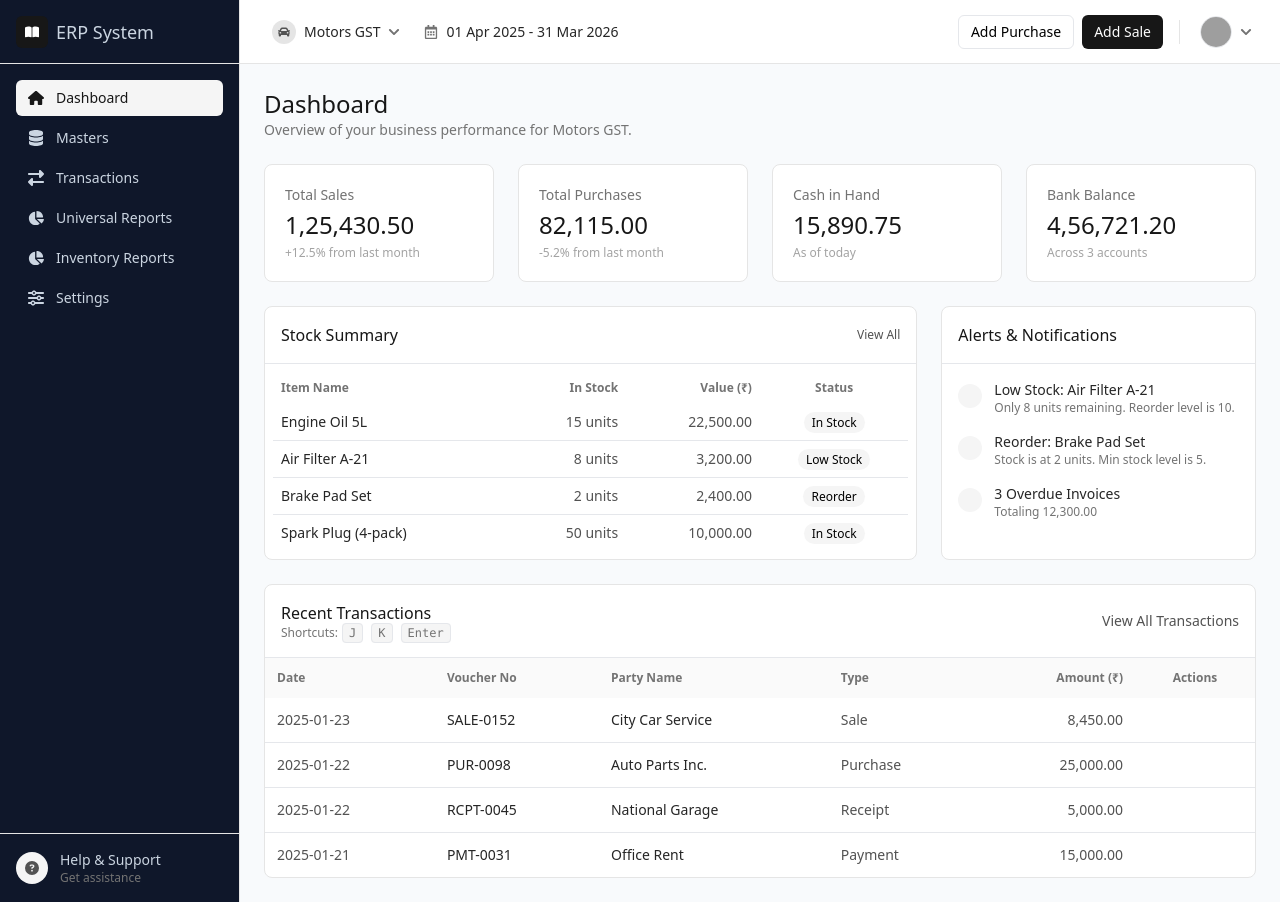
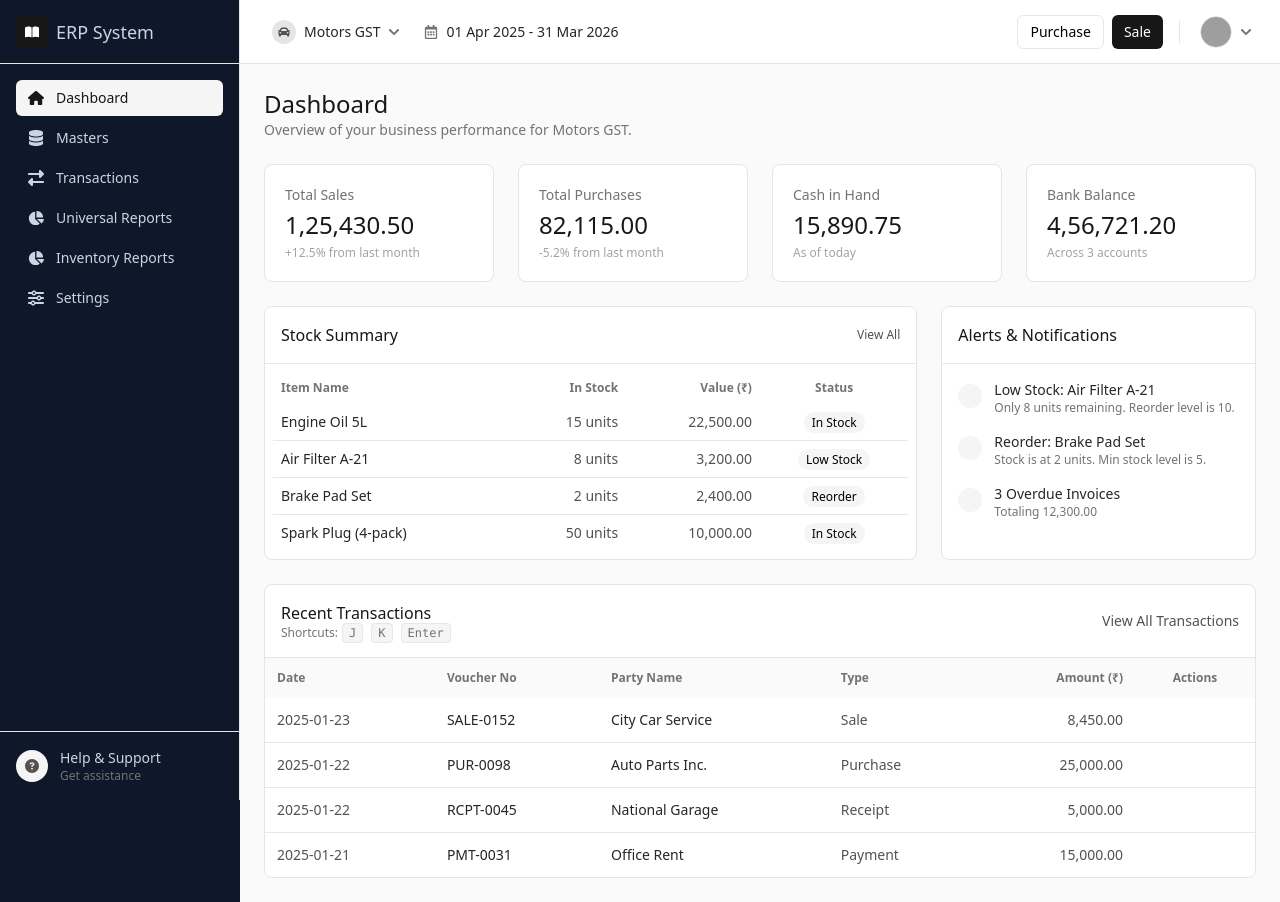
Before and after one commit to Roshani-sahu/Maheshwari-Motors, a React app in the folder frontend/: page /dashboard in a window 1280 px wide. Built offline with nearby package versions, Linux system fonts and the light colour scheme; grey boxes are pictures that could not be loaded; the HTML template or start-up script is replaced by a standard one.

Commit message:
header and layout responsive

```diff
--- a/frontend/src/components/Header.jsx
+++ b/frontend/src/components/Header.jsx
@@ -3,43 +3,72 @@ import {
   FaCar,
   FaChevronDown,
   FaRegCalendarAlt,
+  FaBars,
 } from "react-icons/fa";
 
-const Header = () => {
+const Header = ({ onMenuClick }) => {
   return (
-    <header className="flex items-center justify-between h-16 px-6 bg-white border-b border-neutral-200">
-      {/* Left */}
-      <div className="flex items-center gap-4">
+    <header className="flex flex-col sm:flex-row sm:items-center sm:justify-between h-auto sm:h-16 px-4 sm:px-6 py-2 sm:py-0 bg-white border-b border-neutral-200">
+      {/* Top row on mobile, left section on desktop */}
+      <div className="flex items-center justify-between sm:justify-start gap-2 sm:gap-4">
+        {/* Mobile menu button */}
+        <button
+          onClick={onMenuClick}
+          className="lg:hidden p-2 rounded-md hover:bg-neutral-100"
+        >
+          <FaBars className="text-neutral-700" />
+        </button>
+
         <button className="flex items-center gap-2 p-2 rounded-md hover:bg-neutral-100">
           <div className="w-6 h-6 flex items-center justify-center bg-neutral-200 rounded-full">
             <FaCar className="text-xs text-neutral-600" />
           </div>
-          <span className="text-sm text-neutral-800">Motors GST</span>
+          <span className="text-sm text-neutral-800">
+            Motors GST
+          </span>
           <FaChevronDown className="text-xs text-neutral-500" />
         </button>
 
-        <div className="flex items-center gap-2 text-sm">
+        {/* User avatar - moved to top right on mobile */}
+        <button className="sm:hidden flex items-center gap-2 p-1 rounded-full hover:bg-neutral-100">
+          <img
+            src="https://api.dicebear.com/7.x/notionists/svg?seed=251"
+            className="w-8 h-8 rounded-full border"
+            alt="User"
+          />
+        </button>
+
+        <div className="hidden lg:flex items-center gap-2 text-xs sm:text-sm">
           <FaRegCalendarAlt className="text-neutral-500" />
-          <span className="text-neutral-800">
+          <span className="text-neutral-800 truncate">
             01 Apr 2025 - 31 Mar 2026
           </span>
         </div>
       </div>
 
-      {/* Right */}
-      <div className="flex items-center gap-4">
-        <div className="flex gap-2">
-          <button className="px-3 py-1.5 text-sm border rounded-md hover:bg-neutral-50">
-            Add Purchase
+      {/* Bottom row on mobile, right section on desktop */}
+      <div className="flex items-center justify-between sm:justify-end gap-2 sm:gap-4 mt-2 sm:mt-0">
+        <div className="lg:hidden  flex items-center gap-2 text-xs sm:text-sm">
+          <FaRegCalendarAlt className="text-neutral-500" />
+          <span className="text-neutral-800 truncate">
+            01 Apr 2025 - 31 Mar 2026
+          </span>
+        </div>
+
+        <div className="flex items-center gap-2 sm:gap-4">
+          <div className="flex gap-1 sm:gap-2">
+            <button className="px-2 sm:px-3 py-1.5 text-xs sm:text-sm border rounded-md hover:bg-neutral-50">
+              Purchase
             </button>
-          <button className="px-3 py-1.5 text-sm bg-neutral-900 text-white rounded-md hover:bg-neutral-800">
-            Add Sale
+            <button className="px-2 sm:px-3 py-1.5 text-xs sm:text-sm bg-neutral-900 text-white rounded-md hover:bg-neutral-800">
+              Sale
             </button>
           </div>
 
-        <div className="w-px h-6 bg-neutral-200" />
+          <div className="w-px h-6 bg-neutral-200 hidden sm:block" />
 
-        <button className="flex items-center gap-2 p-1 rounded-full hover:bg-neutral-100">
+          {/* User avatar - hidden on mobile, shown on desktop */}
+          <button className="hidden sm:flex items-center gap-2 p-1 rounded-full hover:bg-neutral-100">
             <img
               src="https://api.dicebear.com/7.x/notionists/svg?seed=251"
               className="w-8 h-8 rounded-full border"
@@ -48,6 +77,7 @@ const Header = () => {
             <FaChevronDown className="text-xs text-neutral-500" />
           </button>
         </div>
+      </div>
     </header>
   );
 };
--- a/frontend/src/components/Layout.jsx
+++ b/frontend/src/components/Layout.jsx
@@ -1,14 +1,38 @@
+import React, { useState } from "react";
 import { Outlet } from "react-router-dom";
 import Sidebar from "./Sidebar";
 import Header from "./Header";
 
 const Layout = () => {
+  const [sidebarOpen, setSidebarOpen] = useState(false);
+
   return (
-    <div className="flex w-full min-h-screen bg-[#F8FAFC]">
-      <Sidebar />
-      <div className="flex-1 flex flex-col">
-        <Header />
-        <main className="flex-1 overflow-y-auto p-6">
+    <div className="flex min-h-screen bg-neutral-50">
+      {/* Mobile overlay */}
+      {sidebarOpen && (
+        <div
+          className="fixed inset-0 bg-black/40 z-40 lg:hidden"
+          onClick={() => setSidebarOpen(false)}
+        />
+      )}
+
+      {/* Sidebar */}
+      <div
+        className={`
+          fixed z-50 inset-y-0 left-0 transform bg-[#0F172A]
+          transition-transform duration-300 ease-in-out
+          w-60
+          ${sidebarOpen ? "translate-x-0" : "-translate-x-full"}
+          lg:static lg:translate-x-0
+        `}
+      >
+        <Sidebar onClose={() => setSidebarOpen(false)} />
+      </div>
+
+      {/* Main Content */}
+      <div className="flex-1 flex flex-col min-w-0">
+        <Header onMenuClick={() => setSidebarOpen(true)} />
+        <main className="flex-1 overflow-y-auto p-4 sm:p-6">
           <Outlet />
         </main>
       </div>
--- a/frontend/src/components/Sidebar.jsx
+++ b/frontend/src/components/Sidebar.jsx
@@ -10,12 +10,12 @@ import {
   FaCircleQuestion,
 } from "react-icons/fa6";
 
-const Sidebar = () => {
+const Sidebar = ({ onClose }) => {
   const linkBase =
     "flex items-center gap-3 px-3 py-2 text-sm rounded-md transition";
 
   return (
-    <aside className="flex flex-col w-60 border-r border-neutral-200 bg-[#0F172A]">
+    <aside className="flex flex-col w-60 h-screen border-r border-neutral-200 bg-[#0F172A]">
       {/* Header */}
       <div className="flex items-center h-16 px-4 border-b border-neutral-200">
         <div className="flex items-center gap-2">
@@ -32,6 +32,7 @@ const Sidebar = () => {
           <li>
             <NavLink
               to="/dashboard"
+               onClick={onClose}
               className={({ isActive }) =>
                 `${linkBase} ${
                   isActive
@@ -48,6 +49,7 @@ const Sidebar = () => {
           <li>
             <NavLink
               to="/masters"
+               onClick={onClose}
               className={`${linkBase} text-[#CBD5E1] hover:bg-neutral-100 hover:text-neutral-900`}
             >
               <FaDatabase className="w-4 h-4" />
@@ -58,6 +60,7 @@ const Sidebar = () => {
           <li>
             <NavLink
               to="/transactions"
+               onClick={onClose}
               className={`${linkBase} text-[#CBD5E1] hover:bg-neutral-100 hover:text-neutral-900`}
             >
               <FaRightLeft className="w-4 h-4" />
@@ -68,6 +71,7 @@ const Sidebar = () => {
           <li>
             <NavLink
               to="/reports"
+               onClick={onClose}
               className={`${linkBase} text-[#CBD5E1] hover:bg-neutral-100 hover:text-neutral-900`}
             >
               <FaChartPie className="w-4 h-4" />
@@ -78,6 +82,7 @@ const Sidebar = () => {
           <li>
             <NavLink
               to="/inventory-reports"
+               onClick={onClose}
               className={`${linkBase} text-[#CBD5E1] hover:bg-neutral-100 hover:text-neutral-900`}
             >
               <FaChartPie className="w-4 h-4" />
@@ -88,6 +93,7 @@ const Sidebar = () => {
           <li>
             <NavLink
               to="/settings"
+               onClick={onClose}
               className={`${linkBase} text-[#CBD5E1] hover:bg-neutral-100 hover:text-neutral-900`}
             >
               <FaSliders className="w-4 h-4" />
@@ -98,14 +104,16 @@ const Sidebar = () => {
       </nav>
 
       {/* Footer */}
-      <div className="p-4 border-t border-neutral-200">
+      <div className="mt-auto p-4 border-t border-neutral-200">
         <div className="flex items-center gap-3">
           <div className="w-8 h-8 flex items-center justify-center bg-neutral-100 rounded-full">
             <FaCircleQuestion className="text-neutral-600 text-sm" />
           </div>
           <div>
             <p className="text-sm text-[#CBD5E1]">
-              <NavLink to="/help">Help & Support</NavLink>
+              <NavLink to="/help" onClick={onClose} className="hover:text-white transition">
+                Help & Support
+              </NavLink>
             </p>
             <p className="text-xs text-neutral-500">Get assistance</p>
           </div>
```
Lines whose indentation alone changed are shown as unchanged.
